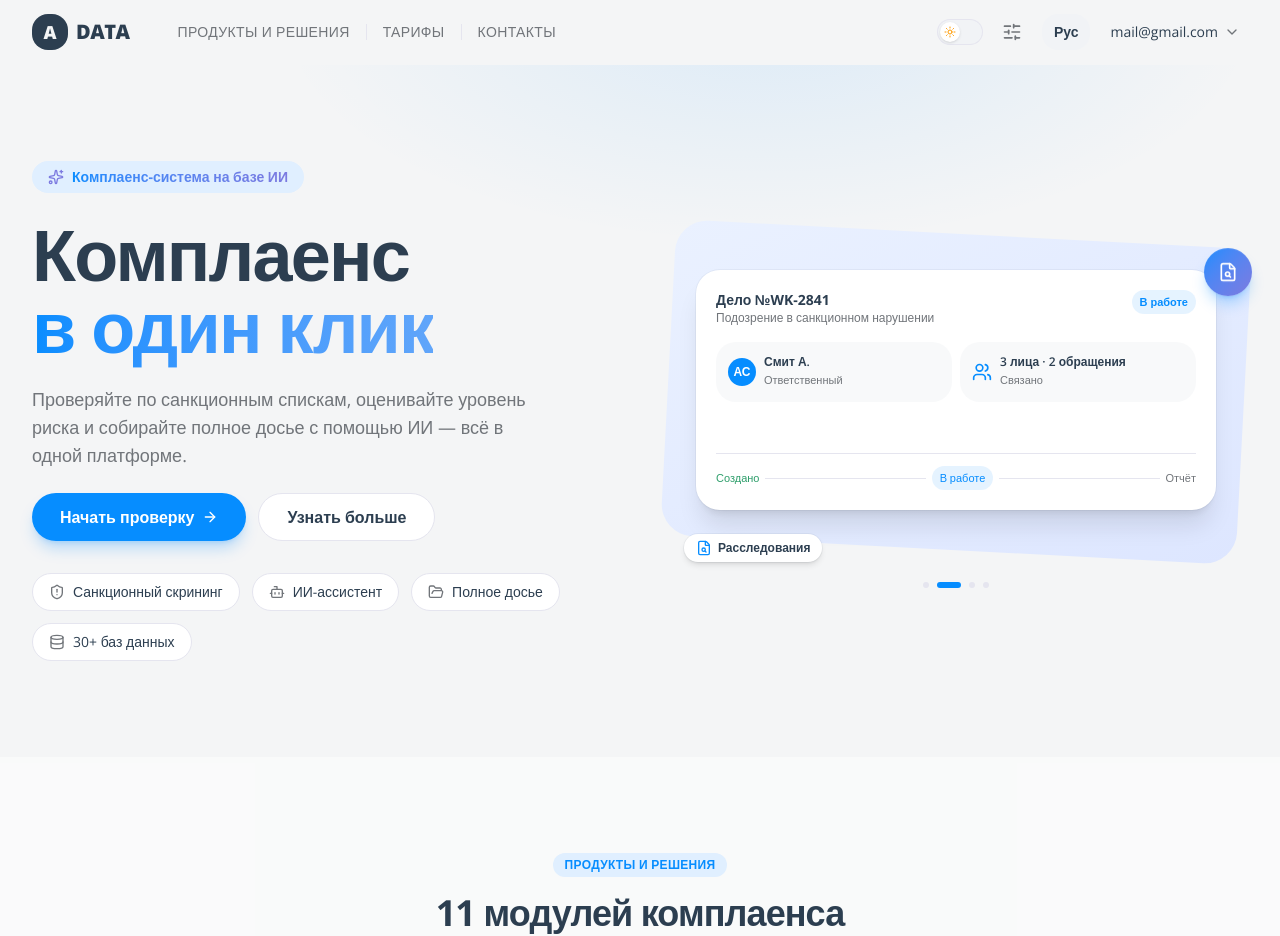
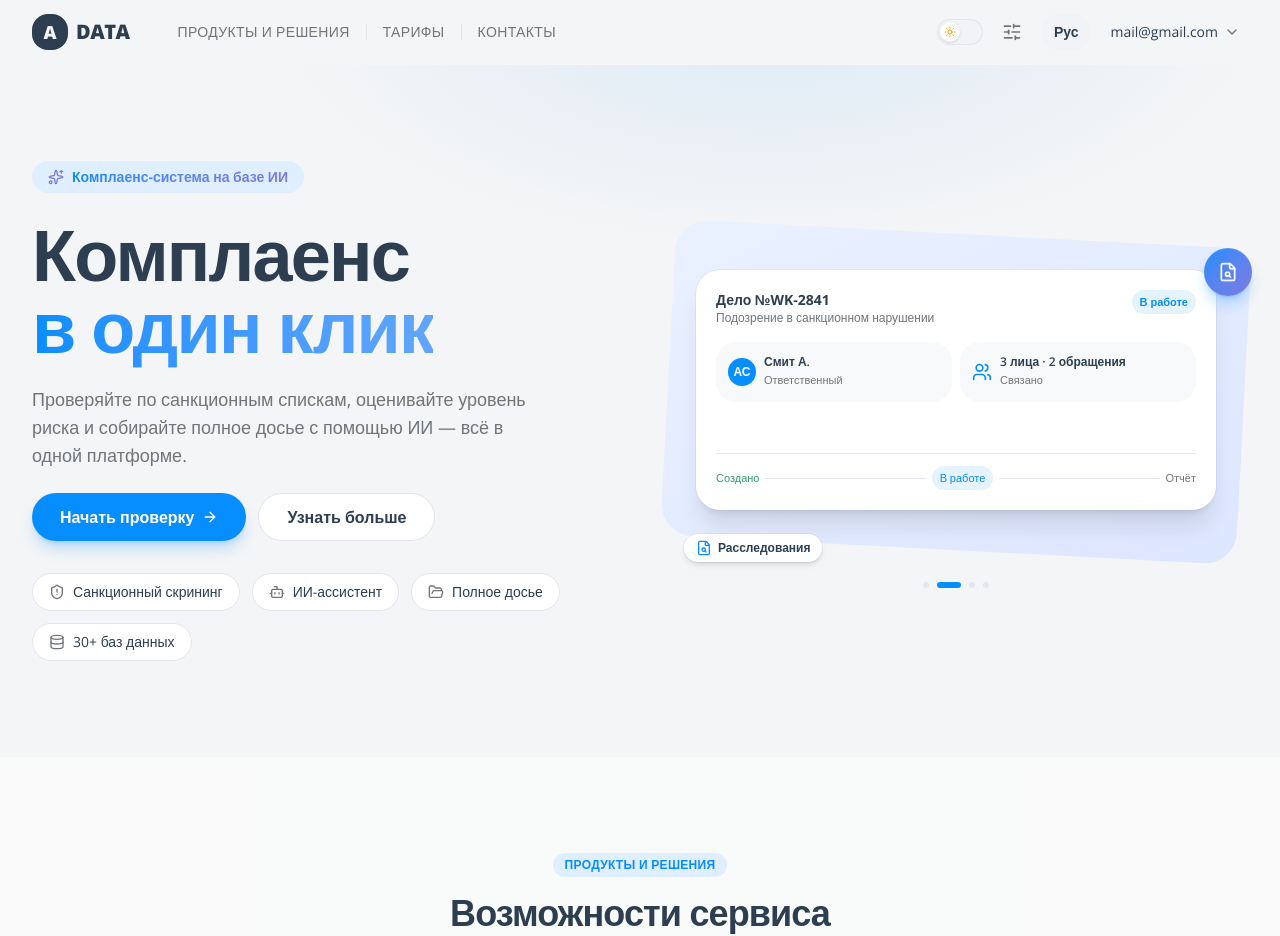
Before and after one commit to dzhmnklva012/-e-analytic, a Next.js app in the folder compliance-landing/: page / in a window 1280 px wide. Shown: the top 936 px of the page. Built offline with nearby package versions, Linux system fonts and the light colour scheme.

Commit message:
Auto-update: page.tsx

```diff
--- a/compliance-landing/src/app/page.tsx
+++ b/compliance-landing/src/app/page.tsx
@@ -34,7 +34,7 @@ export default function Home() {
           <div className="flex flex-col gap-12">
             <SectionHeading
               eyebrow="Продукты и решения"
-              title="11 модулей комплаенса в одной системе"
+              title="Возможности сервиса"
               description="Глобальная проверка — флагман на базе ИИ-агента. Вокруг него — связанный набор модулей, превращающих сигналы в управляемые дела и решения."
             />
             <div className="grid gap-4 sm:grid-cols-2 lg:grid-cols-3">
```
